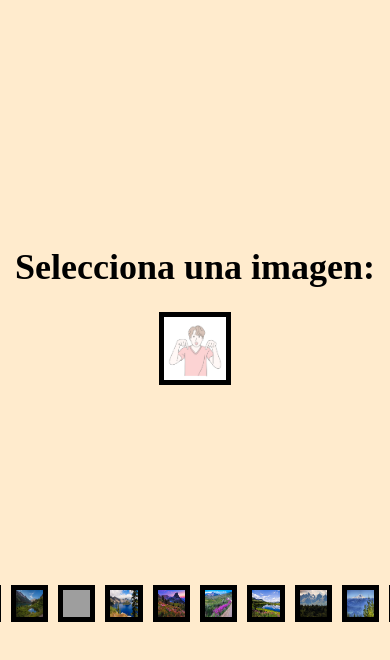
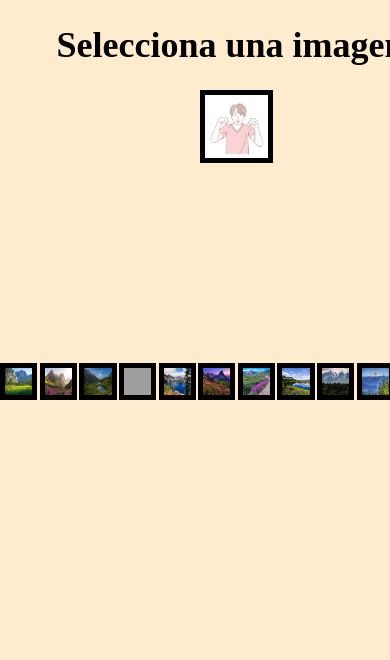
Before and after one commit to AgustinItuarte/Agranda-Imagenes, a plain HTML site: page index.html in a window 390 px wide. Shown: the top 660 px of the page. Drawn offline with Linux system fonts and the light colour scheme; grey boxes are pictures that could not be loaded.

Commit message:
Responsive añadido

```diff
--- a/style.css
+++ b/style.css
@@ -1,6 +1,5 @@
 body {
     margin: 0;
-    height: 100vh;
     display: flex;
     flex-direction: column;
     align-items: center;
@@ -11,7 +10,8 @@ body {
 
 .container {
     display: flex;
-    gap: 10px;
+    gap: 0.6vw;
+    margin: auto;
 }
 .container1 {
     display: flex;
@@ -19,6 +19,9 @@ body {
     justify-content: center;
     align-items: center;
     font-size:large;
+    margin: auto;
+    text-align: center;
+
 }
 
 
@@ -32,3 +35,11 @@ img {
     width: 16vw;
     height: 16vw;
 }
+
+
+@media (max-width: 900px) {
+    body {
+        width: fit-content;
+        height: fit-content;
+    }
+}
```
